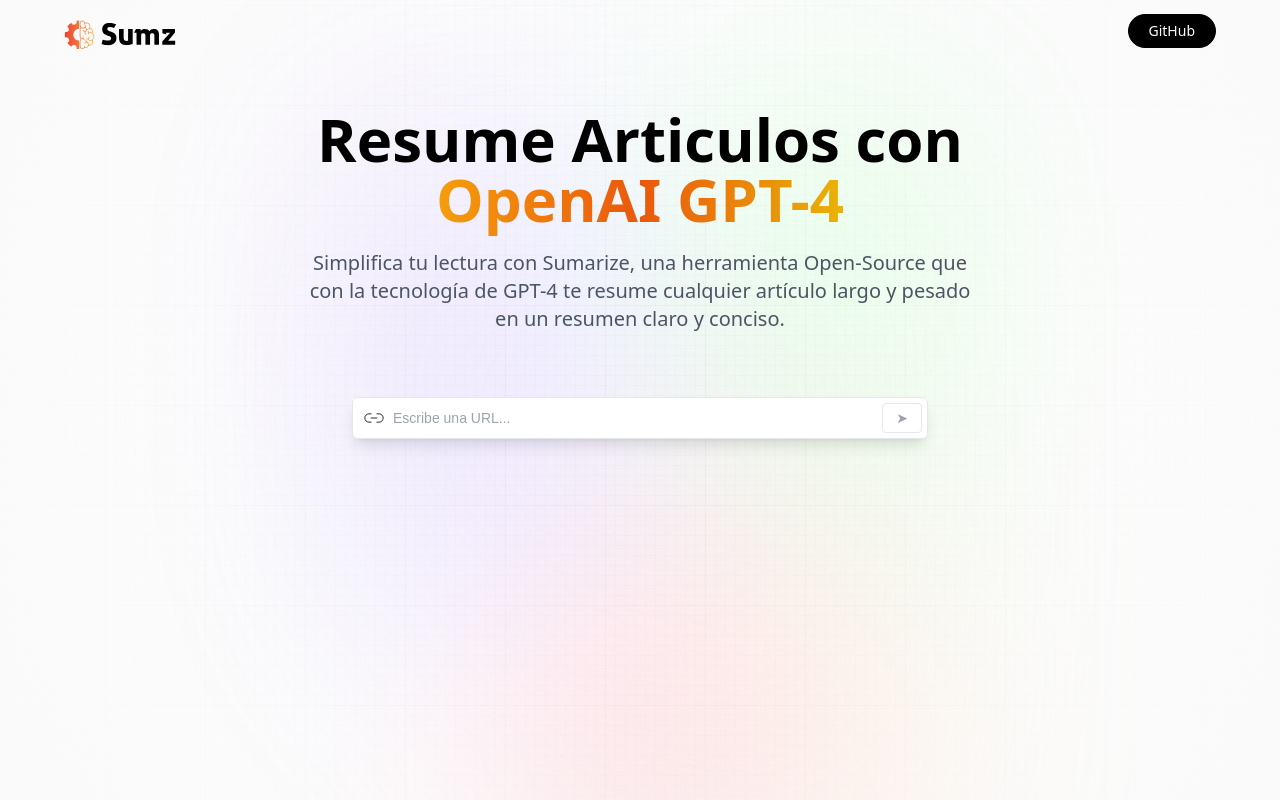
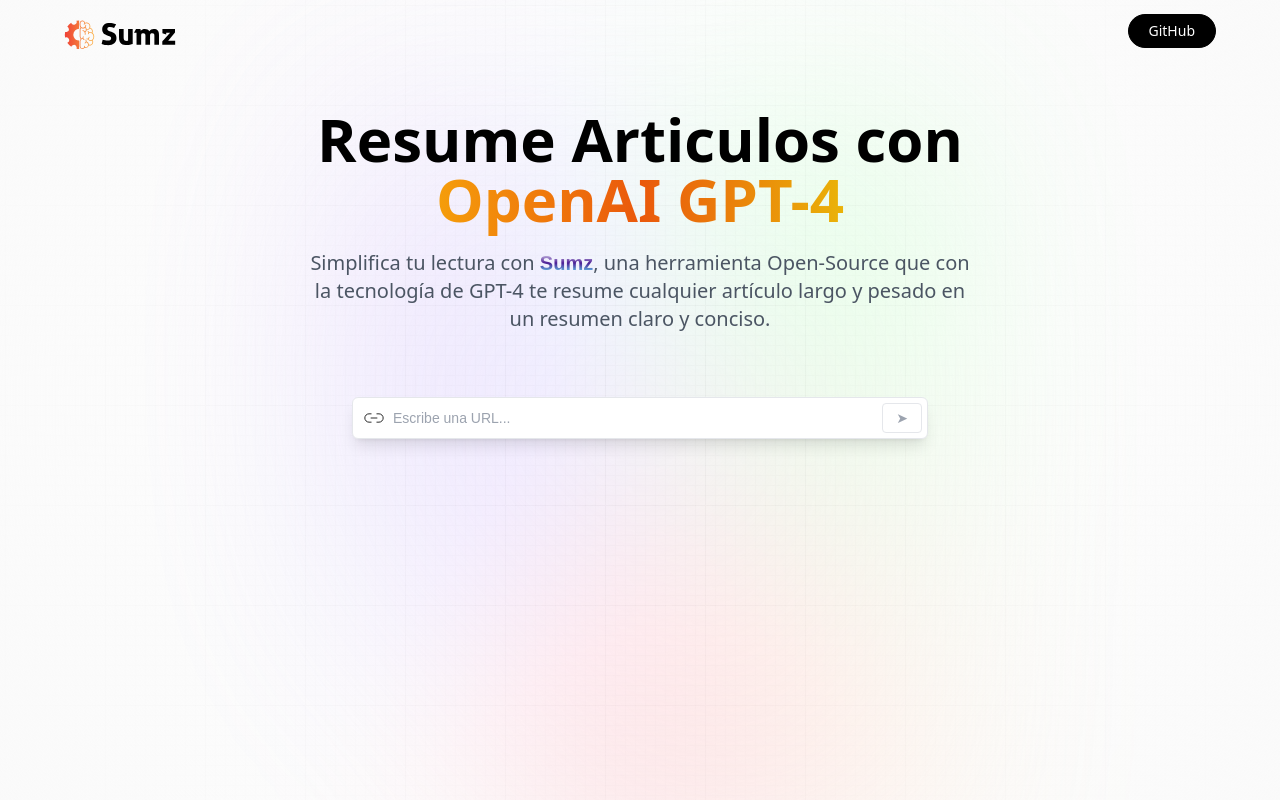
Before and after one commit to INovomiast2/sumz, a React (Vite) app: page / in a window 1280 px wide. Built offline with nearby package versions, Linux system fonts and the light colour scheme; a web font is replaced by a local one.

Commit message:
Last changes to Sumz

```diff
--- a/src/App.css
+++ b/src/App.css
@@ -114,3 +114,7 @@
 .summary_box {
   @apply rounded-xl border border-gray-200 bg-white/20 shadow-[inset_10px_-50px_94px_0_rgb(199,199,199,0.2)] backdrop-blur p-4;
 }
+
+.grad_one {
+  @apply font-black bg-gradient-to-b from-current via-violet-900 to-cyan-300 bg-clip-text text-transparent font-satoshi font-bold;
+}
--- a/src/components/hero.jsx
+++ b/src/components/hero.jsx
@@ -6,7 +6,7 @@
     <header className="w-full flex justify-center items-center flex-col">
       <nav className="flex justify-between items-center w-full mb-10 pt-3">
         <img src={logo} alt="sumz_logo" className="w-28 object-contain" draggable="false"/>
-        <button type="button" onClick={() => window.open('#')} className="black_btn">
+        <button type="button" onClick={() => window.open('https://github.com/INovomiast-IESFuengirola1/sumz')} className="black_btn">
           GitHub
         </button>
       </nav>
@@ -18,7 +18,7 @@
         </span>
       </h1>
       <h2 className="desc">
-        Simplifica tu lectura con Sumarize, una herramienta
+        Simplifica tu lectura con <span className="grad_one">Sumz</span>, una herramienta
         Open-Source que con la tecnología de GPT-4 te resume
         cualquier artículo largo y pesado en un resumen claro
         y conciso.
```
